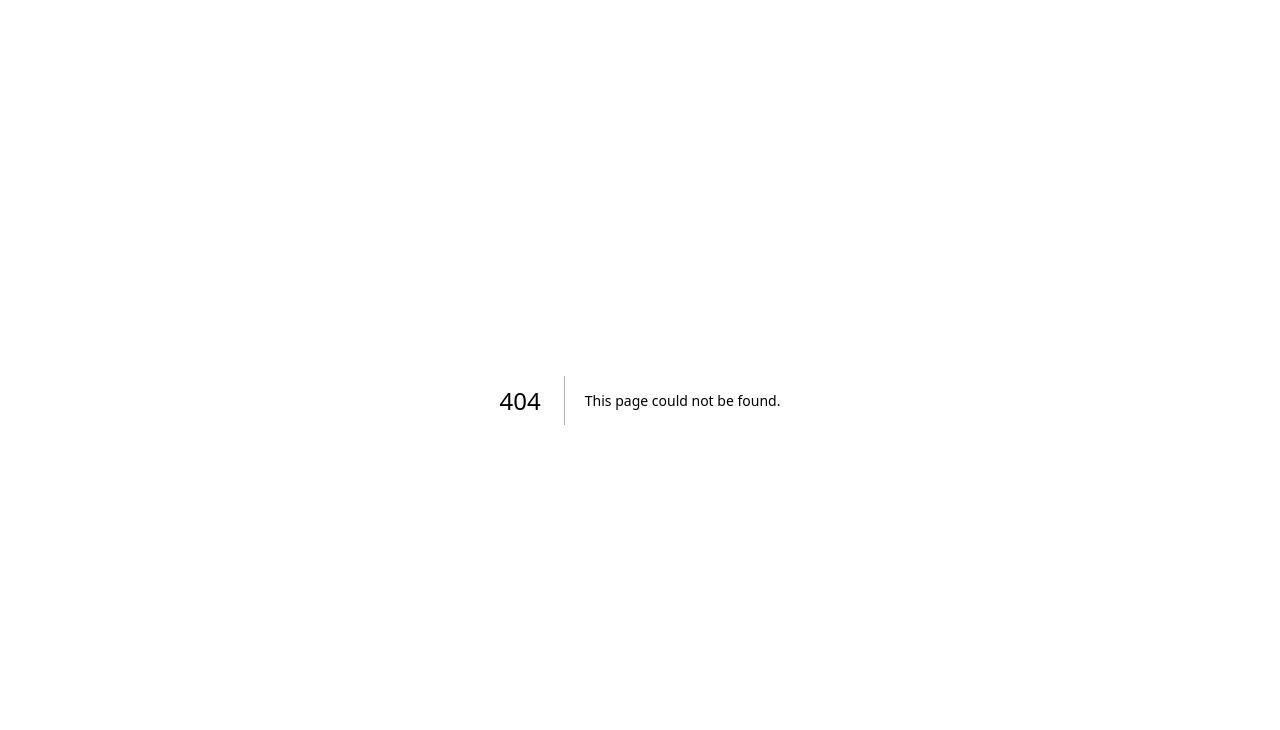
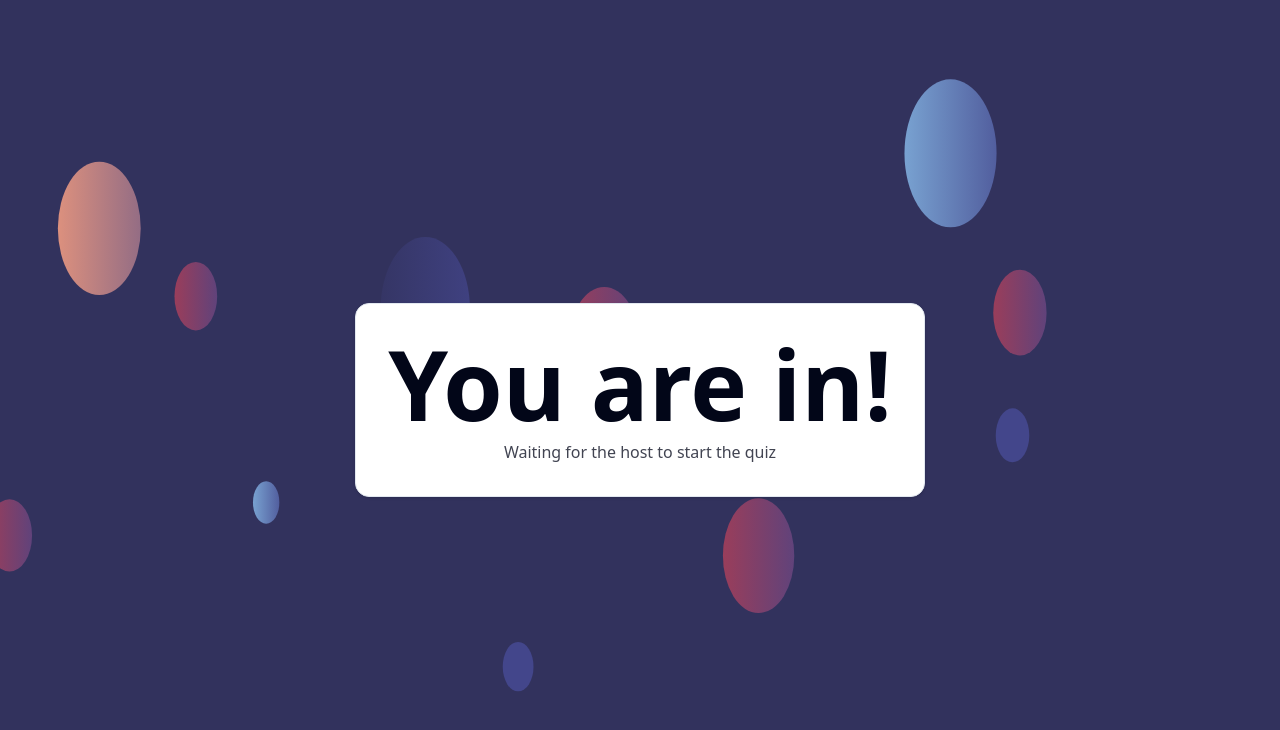
Before and after one commit to Cereal38/rhova, a Next.js app: page /quiz/1/join in a window 1280 px wide. Before the commit this address had no page. Shown: the top 730 px of the page. Built offline with nearby package versions, Linux system fonts and the light colour scheme; no server answers.

Commit message:
Create the join page, which connect the user to the session

```diff
--- a/app/quiz/[roomCode]/host-waiting-room/qr-code-section.tsx
+++ b/app/quiz/[roomCode]/host-waiting-room/qr-code-section.tsx
@@ -9,7 +9,7 @@ export default function QrCodeSection() {
   return (
     <div className='flex flex-col items-center gap-8'>
       <h2 className='text-xl'>Scan the QR Code</h2>
-      <QRCodeSVG value={`http://192.168.1.113:3000/join/${roomCode}`} />
+      <QRCodeSVG value={`http://192.168.1.113:3000/quiz/${roomCode}/join`} />
     </div>
   );
 }
--- /dev/null
+++ b/app/quiz/[roomCode]/join/page.tsx
@@ -0,0 +1,49 @@
+'use client';
+
+import { Card } from '@/components/ui/card';
+import { useSocket } from '@/hooks/use-socket';
+import { useParams } from 'next/navigation';
+import { useEffect } from 'react';
+
+export default function JoinPage() {
+  const { roomCode } = useParams();
+  const { socket, isConnected } = useSocket();
+
+  useEffect(() => {
+    handleJoinRoom();
+  }, [roomCode, socket, isConnected]);
+
+  const handleJoinRoom = () => {
+    console.log(`Trying to join room with code ${roomCode}...`);
+
+    if (!socket || !isConnected) {
+      console.log('Joining room failed');
+      return;
+    }
+
+    socket.emit(
+      'join-session',
+      roomCode,
+      (res: { success: boolean; error?: string }) => {
+        console.log('Join success: ', res.success);
+      },
+    );
+  };
+
+  return (
+    <div className='relative flex min-h-screen items-center justify-center overflow-hidden font-sans'>
+      <object
+        data='/room-code-bg.svg'
+        type='image/svg+xml'
+        aria-hidden='true'
+        className='pointer-events-none absolute inset-0 -z-10 h-full w-full object-cover'
+      />
+      <main className='flex min-h-screen w-full max-w-3xl flex-col items-center justify-center gap-8 px-4'>
+        <Card className='p-8 flex flex-col items-center gap-2'>
+          <p className='font-bold text-xl md:text-8xl'>You are in!</p>
+          <p className='opacity-75'>Waiting for the host to start the quiz</p>
+        </Card>
+      </main>
+    </div>
+  );
+}
```
Also changed, not shown: validators/create-quiz-basic-info-validator.ts (renamed from app/validators/create-quiz-basic-info-validator.ts).
